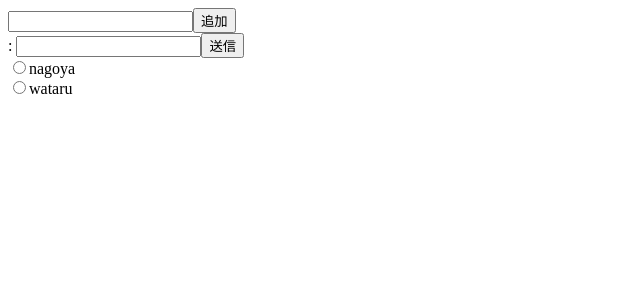
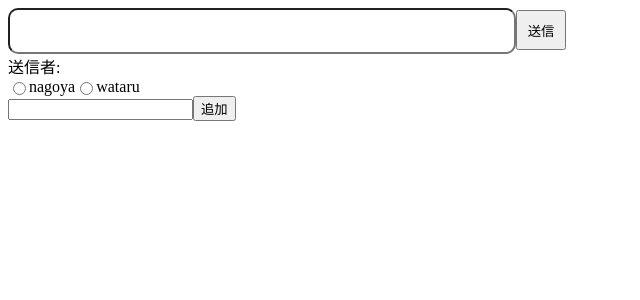
Before and after one commit to nagoland/myhooks, a React (Create React App) app: page / in a window 1280 px wide. Shown: the top 300 px of the page, without its empty margins (0-640 px from the left). Built offline with nearby package versions, Linux system fonts and the light colour scheme.

Commit message:
style入れた

```diff
--- a/package.json
+++ b/package.json
@@ -8,7 +8,8 @@
     "@testing-library/user-event": "^7.1.2",
     "react": "^16.12.0",
     "react-dom": "^16.12.0",
-    "react-scripts": "3.3.0"
+    "react-scripts": "3.3.0",
+    "styled-components": "^5.0.0"
   },
   "scripts": {
     "start": "react-scripts start",
--- a/src/components/App.js
+++ b/src/components/App.js
@@ -15,8 +15,9 @@ const App = () => {
     return (
         <FormsContext.Provider value={{state,dispatch,message,setMessage,names,
             setNames,sender,setSender,inputNames,setInputNames}}>
+
             <ViewChat />
-        <Forms />
+            <Forms />
         </FormsContext.Provider>
 
     )
--- a/src/components/forms/Forms.js
+++ b/src/components/forms/Forms.js
@@ -1,29 +1,26 @@
-import React,{useState, useReducer} from "react"
-import FormsContext from "../../contexts/FormsContext"
+import React from "react"
 import AddNameForm from "./AddNameForm"
 import MessageForm from "./MessageForm"
 import SelectSender from "./SelectSender"
-import reducer from "../../reducers"
+import styled from "styled-components"
 
 
 
 
 const Forms = () => {
-    const [state, dispatch] = useReducer(reducer, [])
-    const [message, setMessage] = useState("")
-    const [names, setNames] = useState(["nagoya","wataru"])
-    const [sender,setSender] = useState("")
-    const [inputNames, setInputNames] = useState("")
-    // const [state, setState] = useState({message:"",names:["nagoya","wataru"],sender:"",inputNames:""})
-
-    console.log(state)
     return (
         <>
-                <AddNameForm />
-                <MessageForm />
+            <MessageForm />
+            <Flex>
                 <SelectSender />
+            </Flex>
+            <AddNameForm />
         </>
     )
 }
+const Flex = styled.div`
+    display: flex;
+
+`
 
 export default Forms
--- a/src/components/forms/MessageForm.js
+++ b/src/components/forms/MessageForm.js
@@ -1,5 +1,6 @@
 import React,{useState, useContext} from "react"
 import FormsContext from "../../contexts/FormsContext"
+import styled from "styled-components"
 
 const MessageForm = () => {
     const { message, setMessage, sender, dispatch} = useContext(FormsContext)
@@ -9,7 +10,7 @@ const MessageForm = () => {
     }
     const sendMessage = (e) => {
         e.preventDefault()
-        if(message !== ""){
+        if(message !== "" && sender !==""){
             dispatch(
                 {
                     type: "SEND_MESSAGE",
@@ -17,16 +18,31 @@ const MessageForm = () => {
                     sender
                 }
             )
+            setMessage("")
         }
-        setMessage("")
     }
     return(
-        <form className="send-message">
-            <span>{sender} : </span>
-            <input onChange={checkMessage}></input>
-            <button onClick={sendMessage}>送信</button>
-        </form>
+        <>
+        <Wrap>
+            <form className="send-message">
+                <input onChange={checkMessage} className="message-form" value={message}></input>
+                <button onClick={sendMessage} className="btn">送信</button>
+            </form>
+        </Wrap>
+        </>
     )
 }
 
+const Wrap = styled.div `
+    .message-form{
+    width: 500px;
+    height: 40px;
+    border-radius: 10px;
+    }
+    .btn{
+        height:40px;
+        width: 50px;
+    }
+`
+
 export default MessageForm
--- a/src/components/forms/SelectSender.js
+++ b/src/components/forms/SelectSender.js
@@ -1,20 +1,34 @@
 import React, { useContext } from "react"
 import FormsContext from "../../contexts/FormsContext"
 import User from "./User"
+import styled from "styled-components"
 
 
 const SelectSender = () => {
-    const {names} = useContext(FormsContext)
+    const {names,sender} = useContext(FormsContext)
 
     return(
-        <>
+        <Wrap>
+        <span>送信者: {sender}</span>
+        <Flex>
         {
             names.map((name,index)=>(
                 <User name={name} key={index} />
             ))
         }
-        </>
+        </Flex>
+        </ Wrap>
     )
 }
+const Wrap = styled.div`
+    display:flex;
+    flex-direction: column;
+`
+
+const Flex = styled.div`
+    display: flex;
+`
+
+
 
 export default SelectSender
```
Also changed, not shown: 1 other file (tests, documents, lock files or other folders).
